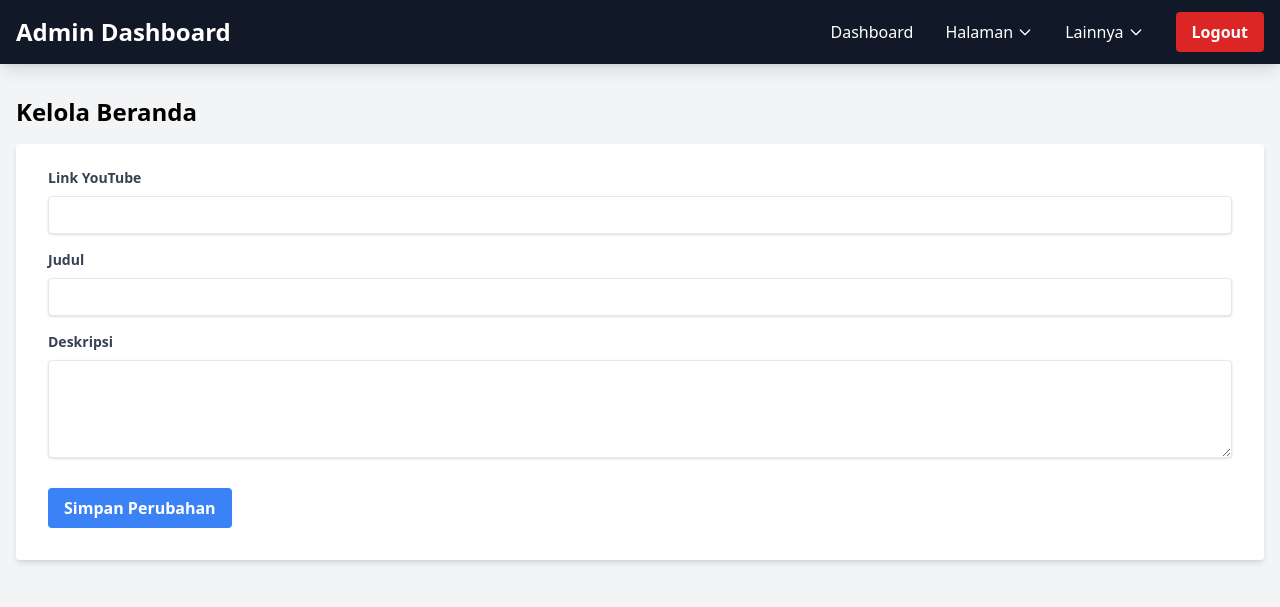
After one commit to RazorTetra/sman1bolaang-full, a PHP site: page /admin/manage_beranda.php in a window 1280 px wide. The commit adds this page. Shown: the top 607 px of the page. Run offline with PHP 8.4, Linux system fonts and the light colour scheme; a user stored in the database is signed in; data that the repository does not hold is empty; style sheets or scripts are compiled from the project's sources.

Commit message:
Add manage_beranda.php

```diff
--- a/admin/components/navbar.php
+++ b/admin/components/navbar.php
@@ -56,6 +56,7 @@
                             </svg>
                         </button>
                         <div x-show="dropdown" class="absolute right-0 mt-2 py-2 w-48 bg-white rounded-md shadow-xl z-20">
+                            <a href="../admin/manage_beranda.php" class="block px-4 py-2 text-sm text-gray-700 hover:bg-gray-100" :class="{'font-bold': window.location.pathname.includes('manage_about.php')}">Kelola Beranda</a>
                             <a href="../admin/manage_about.php" class="block px-4 py-2 text-sm text-gray-700 hover:bg-gray-100" :class="{'font-bold': window.location.pathname.includes('manage_about.php')}">Kelola About</a>
                             <a href="../admin/manage_news.php" class="block px-4 py-2 text-sm text-gray-700 hover:bg-gray-100" :class="{'font-bold': window.location.pathname.includes('manage_news.php')}">Kelola Berita</a>
                             <a href="../admin/manage_struktur.php" class="block px-4 py-2 text-sm text-gray-700 hover:bg-gray-100" :class="{'font-bold': window.location.pathname.includes('manage_struktur.php')}">Kelola Struktur</a>
@@ -87,6 +88,7 @@
         <div x-show="open" class="lg:hidden">
             <div class="px-2 pt-2 pb-3 space-y-1 sm:px-3">
                 <a href="index.php" class="block px-3 py-2 rounded-md text-base font-medium hover:bg-gray-700 transition duration-150 ease-in-out" :class="{'bg-gray-900': window.location.pathname.includes('index.php')}">Dashboard</a>
+                <a href="../admin/manage_beranda.php" class="block px-3 py-2 rounded-md text-base font-medium hover:bg-gray-700 transition duration-150 ease-in-out" :class="{'bg-gray-900': window.location.pathname.includes('manage_about.php')}">Kelola Beranda</a>
                 <a href="../admin/manage_about.php" class="block px-3 py-2 rounded-md text-base font-medium hover:bg-gray-700 transition duration-150 ease-in-out" :class="{'bg-gray-900': window.location.pathname.includes('manage_about.php')}">Kelola About</a>
                 <a href="../admin/manage_news.php" class="block px-3 py-2 rounded-md text-base font-medium hover:bg-gray-700 transition duration-150 ease-in-out" :class="{'bg-gray-900': window.location.pathname.includes('manage_news.php')}">Kelola Berita</a>
                 <a href="../admin/manage_struktur.php" class="block px-3 py-2 rounded-md text-base font-medium hover:bg-gray-700 transition duration-150 ease-in-out" :class="{'bg-gray-900': window.location.pathname.includes('manage_struktur.php')}">Kelola Struktur</a>
--- /dev/null
+++ b/admin/manage_beranda.php
@@ -0,0 +1,83 @@
+<?php
+require_once('../config.php');
+include('../admin/auth.php');
+
+$msg = '';
+
+// Fetch existing data
+$stmt = $pdo->query("SELECT * FROM beranda LIMIT 1");
+$beranda = $stmt->fetch();
+
+if ($_SERVER['REQUEST_METHOD'] == 'POST') {
+    $youtube_link = $_POST['youtube_link'];
+    $title = $_POST['title'];
+    $description = $_POST['description'];
+
+    if ($beranda) {
+        // Update existing data
+        $sql = "UPDATE beranda SET youtube_link = ?, title = ?, description = ? WHERE id = ?";
+        $stmt = $pdo->prepare($sql);
+        $stmt->execute([$youtube_link, $title, $description, $beranda['id']]);
+    } else {
+        // Insert new data if not exists
+        $sql = "INSERT INTO beranda (youtube_link, title, description) VALUES (?, ?, ?)";
+        $stmt = $pdo->prepare($sql);
+        $stmt->execute([$youtube_link, $title, $description]);
+    }
+
+    $msg = "Data beranda berhasil diperbarui!";
+
+    // Refresh data after update
+    $stmt = $pdo->query("SELECT * FROM beranda LIMIT 1");
+    $beranda = $stmt->fetch();
+}
+?>
+
+<!DOCTYPE html>
+<html lang="en">
+
+<head>
+    <meta charset="UTF-8">
+    <meta name="viewport" content="width=device-width, initial-scale=1.0">
+    <title>Kelola Beranda</title>
+    <link href="https://cdn.jsdelivr.net/npm/tailwindcss@2.2.19/dist/tailwind.min.css" rel="stylesheet">
+</head>
+
+<body class="bg-gray-100">
+    <?php include('../admin/components/navbar.php'); ?>
+
+
+    <div class="container mx-auto px-4 py-8">
+        <h1 class="text-2xl font-bold mb-4">Kelola Beranda</h1>
+        <?php if ($msg): ?>
+            <p class="bg-green-100 border border-green-400 text-green-700 px-4 py-3 rounded relative mb-4"><?php echo $msg; ?></p>
+        <?php endif; ?>
+        <form action="" method="POST" class="bg-white shadow-md rounded px-8 pt-6 pb-8 mb-4">
+            <div class="mb-4">
+                <label class="block text-gray-700 text-sm font-bold mb-2" for="youtube_link">
+                    Link YouTube
+                </label>
+                <input class="shadow appearance-none border rounded w-full py-2 px-3 text-gray-700 leading-tight focus:outline-none focus:shadow-outline" id="youtube_link" type="text" name="youtube_link" value="<?php echo $beranda['youtube_link'] ?? ''; ?>" required>
+            </div>
+            <div class="mb-4">
+                <label class="block text-gray-700 text-sm font-bold mb-2" for="title">
+                    Judul
+                </label>
+                <input class="shadow appearance-none border rounded w-full py-2 px-3 text-gray-700 leading-tight focus:outline-none focus:shadow-outline" id="title" type="text" name="title" value="<?php echo $beranda['title'] ?? ''; ?>" required>
+            </div>
+            <div class="mb-6">
+                <label class="block text-gray-700 text-sm font-bold mb-2" for="description">
+                    Deskripsi
+                </label>
+                <textarea class="shadow appearance-none border rounded w-full py-2 px-3 text-gray-700 leading-tight focus:outline-none focus:shadow-outline" id="description" name="description" rows="4" required><?php echo $beranda['description'] ?? ''; ?></textarea>
+            </div>
+            <div class="flex items-center justify-between">
+                <button class="bg-blue-500 hover:bg-blue-700 text-white font-bold py-2 px-4 rounded focus:outline-none focus:shadow-outline" type="submit">
+                    Simpan Perubahan
+                </button>
+            </div>
+        </form>
+    </div>
+</body>
+
+</html>
```
Also changed, not shown: index.php (+12 -23 lines).
